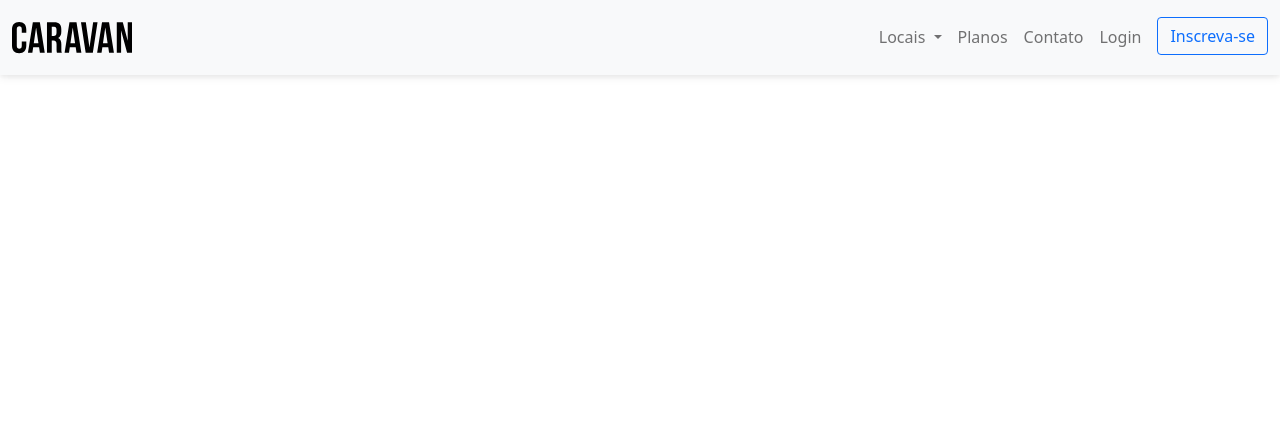
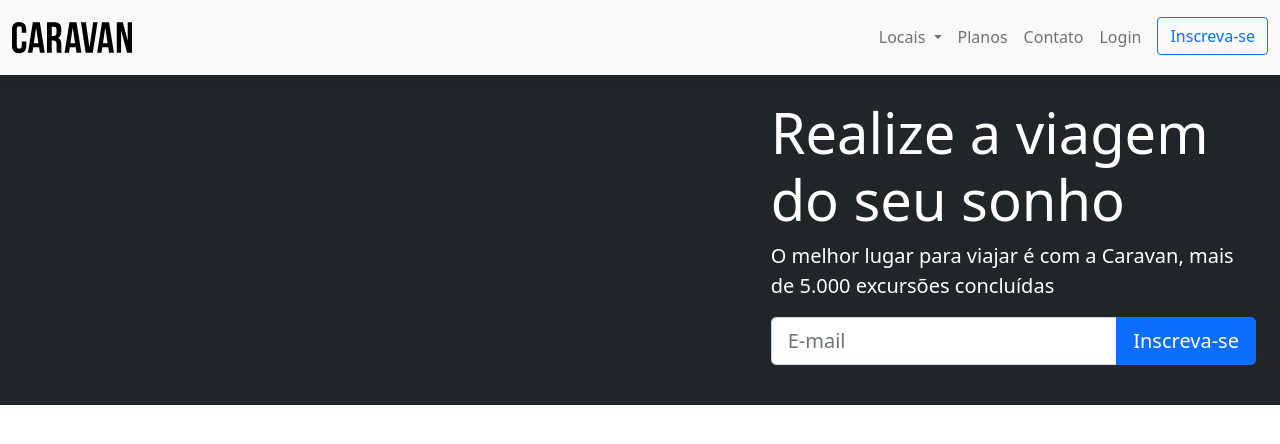
Before and after one commit to Rohrribeiro/projeto-caravan, a plain HTML site: page index.html in a window 1280 px wide. Drawn offline with nearby package versions, Linux system fonts and the light colour scheme.

Commit message:
Formulário - Ok

```diff
--- a/index.html
+++ b/index.html
@@ -57,7 +57,24 @@
     </div>
   </nav>
 
-
+  <!-- Banner -->
+  <section class="container-fluid">
+    <div class="row bg-dark text-white">
+      <div class="col-7">
+      </div>
+      <div class="col-lg-5 p-4">
+        <h1 class="display-4">Realize a viagem do seu sonho</h1>
+        <p class="lead">O melhor lugar para viajar é com a Caravan, mais de 5.000 excursões concluídas</p>
+        <form>
+          <div class="input-group input-group-lg mb-3">
+            <input type="text" class="form-control" placeholder="E-mail" aria-label="Email"
+              aria-describedby="button-addon2">
+            <button class="btn btn-primary" type="button" id="button-addon2">Inscreva-se</button>
+          </div>
+        </form>
+      </div>
+    </div>
+  </section>
 
   <!-- SCRIPT -->
   <div>
```
